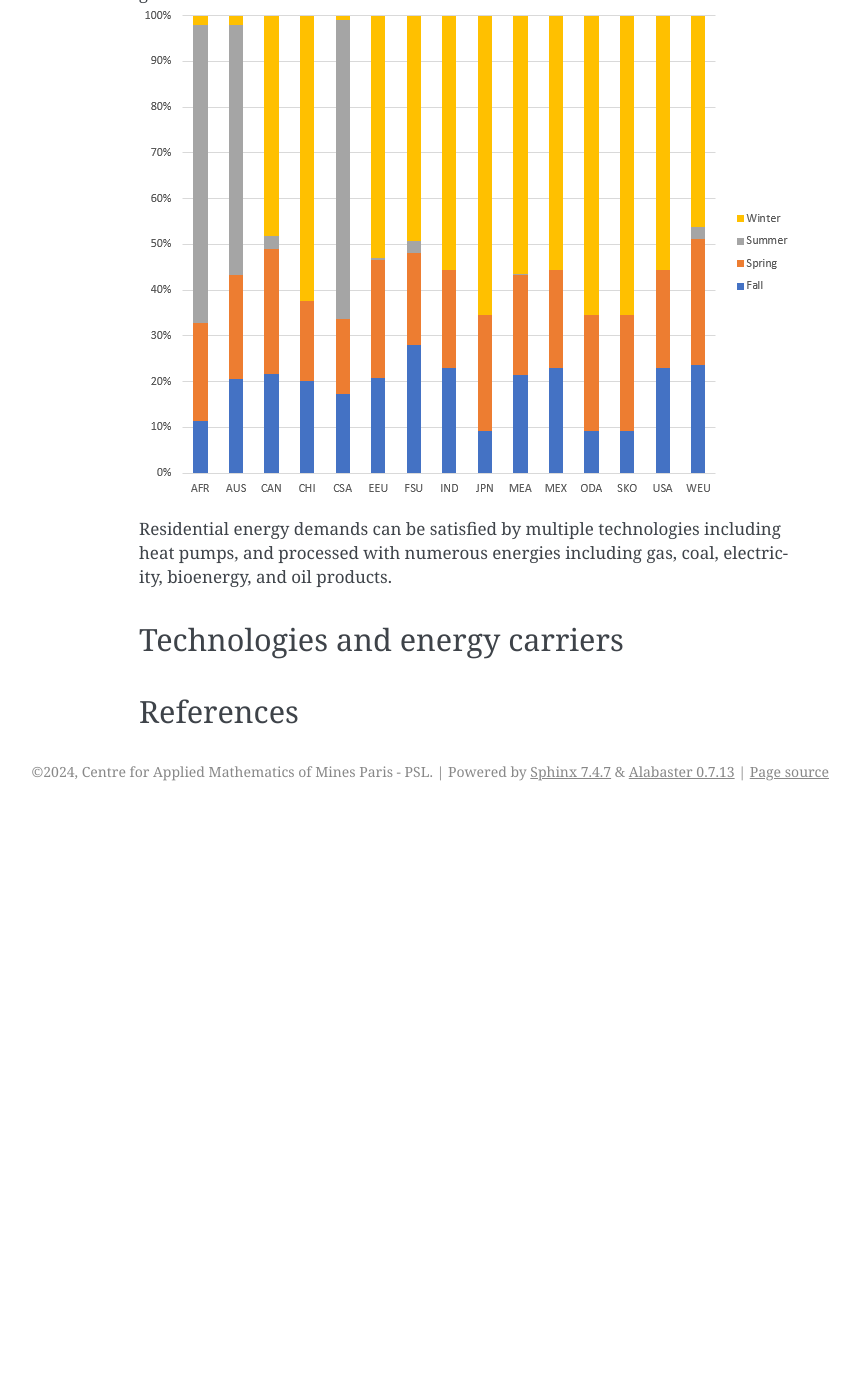
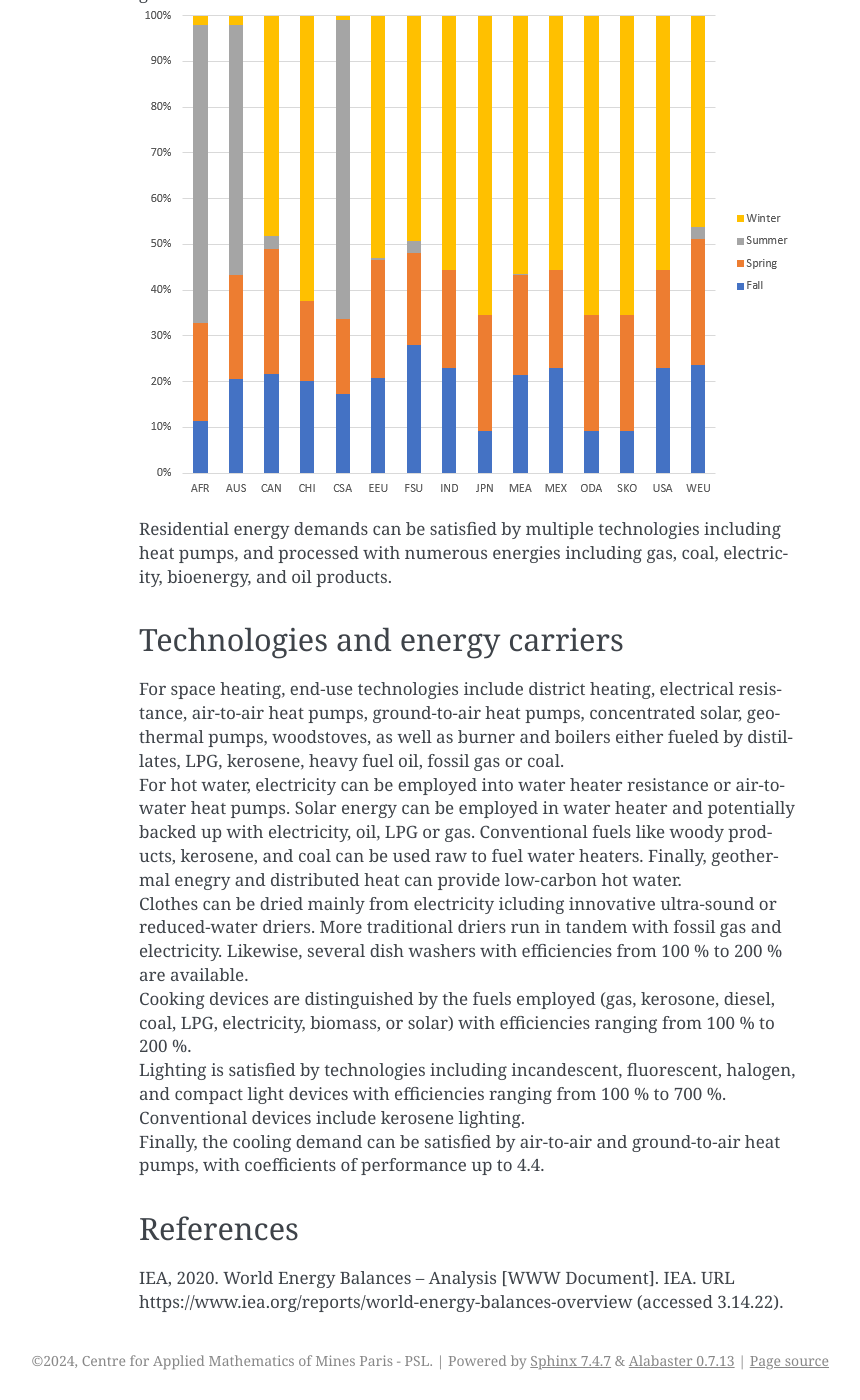
Before and after one commit to LucasDesport/tiam-fr, a Sphinx documentation site: the page built from docs/energy-sectors/residential.md, in a window 1280 px wide and 1400 px high, scrolled down 936 px. Shown: the whole window, without its empty margins (281-1141 px from the left). Built offline with Sphinx 7.4.7, drawn with Linux system fonts in a browser that asks for light colours; pages that are not in the unit, such as notebooks, are missing from menus; before the commit the page ends 1747 px from its top, so only the background shows below that.

Commit message:
Update residential.md

```diff
--- a/docs/energy-sectors/residential.md
+++ b/docs/energy-sectors/residential.md
@@ -13,4 +13,13 @@ Residential energy demands can be satisfied by multiple technologies including h
 
 ## Technologies and energy carriers
 
+For space heating, end-use technologies include district heating, electrical resistance, air-to-air heat pumps, ground-to-air heat pumps, concentrated solar, geothermal pumps, woodstoves, as well as burner and boilers either fueled by distillates, LPG, kerosene, heavy fuel oil, fossil gas or coal.
+For hot water, electricity can be employed into water heater resistance or air-to-water heat pumps. Solar energy can be employed in water heater and potentially backed up with electricity, oil, LPG or gas.  Conventional fuels like woody products, kerosene, and coal can be used raw to fuel water heaters. Finally, geothermal enegry and distributed heat can provide low-carbon hot water.
+Clothes can be dried mainly from electricity icluding innovative ultra-sound or reduced-water driers. More traditional driers run in tandem with fossil gas and electricity. Likewise, several dish washers with efficiencies from 100 \% to 200 \% are available.
+Cooking devices are distinguished by the fuels employed (gas, kerosone, diesel, coal, LPG, electricity, biomass, or solar) with efficiencies ranging from 100 \% to 200 \%.
+Lighting is satisfied by technologies including incandescent, fluorescent, halogen, and compact light devices with efficiencies ranging from 100 \% to 700 \%. Conventional devices include kerosene lighting.
+Finally, the cooling demand can be satisfied by air-to-air and ground-to-air heat pumps, with coefficients of performance up to 4.4.
+
 ## References
+
+IEA, 2020. World Energy Balances – Analysis [WWW Document]. IEA. URL https://www.iea.org/reports/world-energy-balances-overview (accessed 3.14.22).
```
